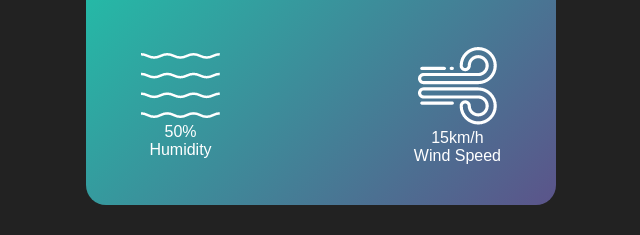
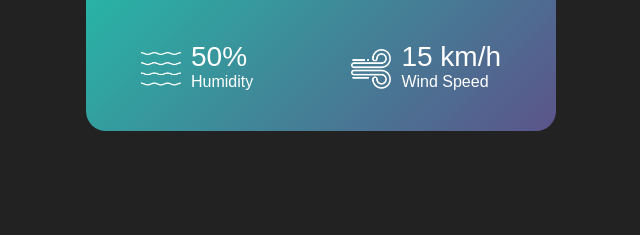
Before and after one commit to victoriagopin/Weather-App, a plain HTML site: page index.html in a window 1280 px wide. Shown: the part 565-800 px from the top of the page, without its empty margins (319-959 px from the left). Drawn offline with Linux system fonts and the light colour scheme.

Commit message:
Updated hmtl

```diff
--- a/index.html
+++ b/index.html
@@ -29,7 +29,7 @@
                 <div class="col">
                     <img src="imgs/wind.png" alt="">
                     <div>
-                        <p class="wind">15km/h</p>
+                        <p class="wind">15 km/h</p>
                         <p>Wind Speed</p>
                     </div>
                 </div>
--- a/style.css
+++ b/style.css
@@ -77,3 +77,20 @@ body {
     padding: 0 20px;
     margin-top: 50px;
 }
+
+.col {
+    display: flex;
+    align-items: center;
+    text-align: left;
+}
+
+.col img {
+    width: 40px;
+    margin-right: 10px;
+}
+
+.humidity,
+.wind {
+    font-size: 28px;
+    margin-top: -6px;
+}
```
